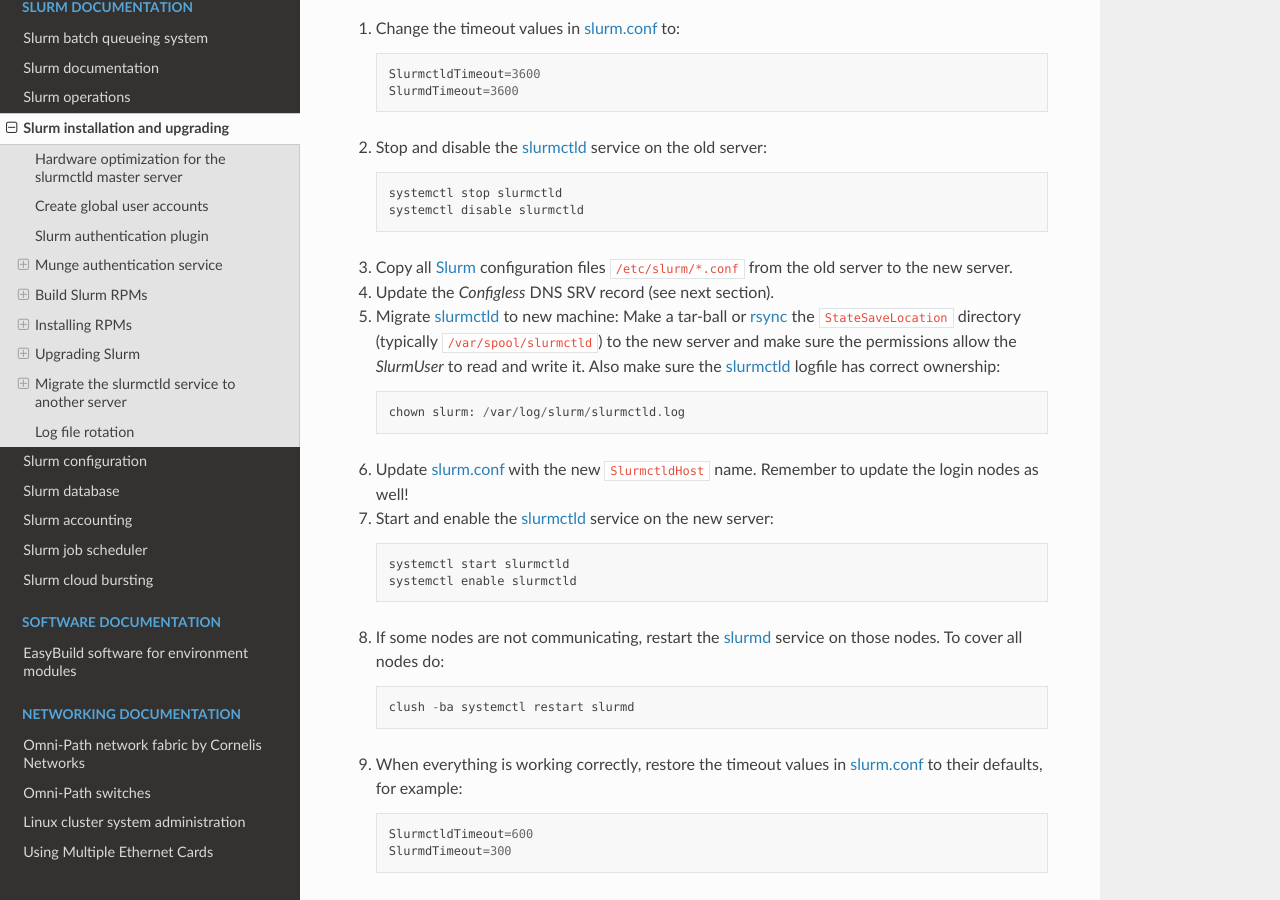
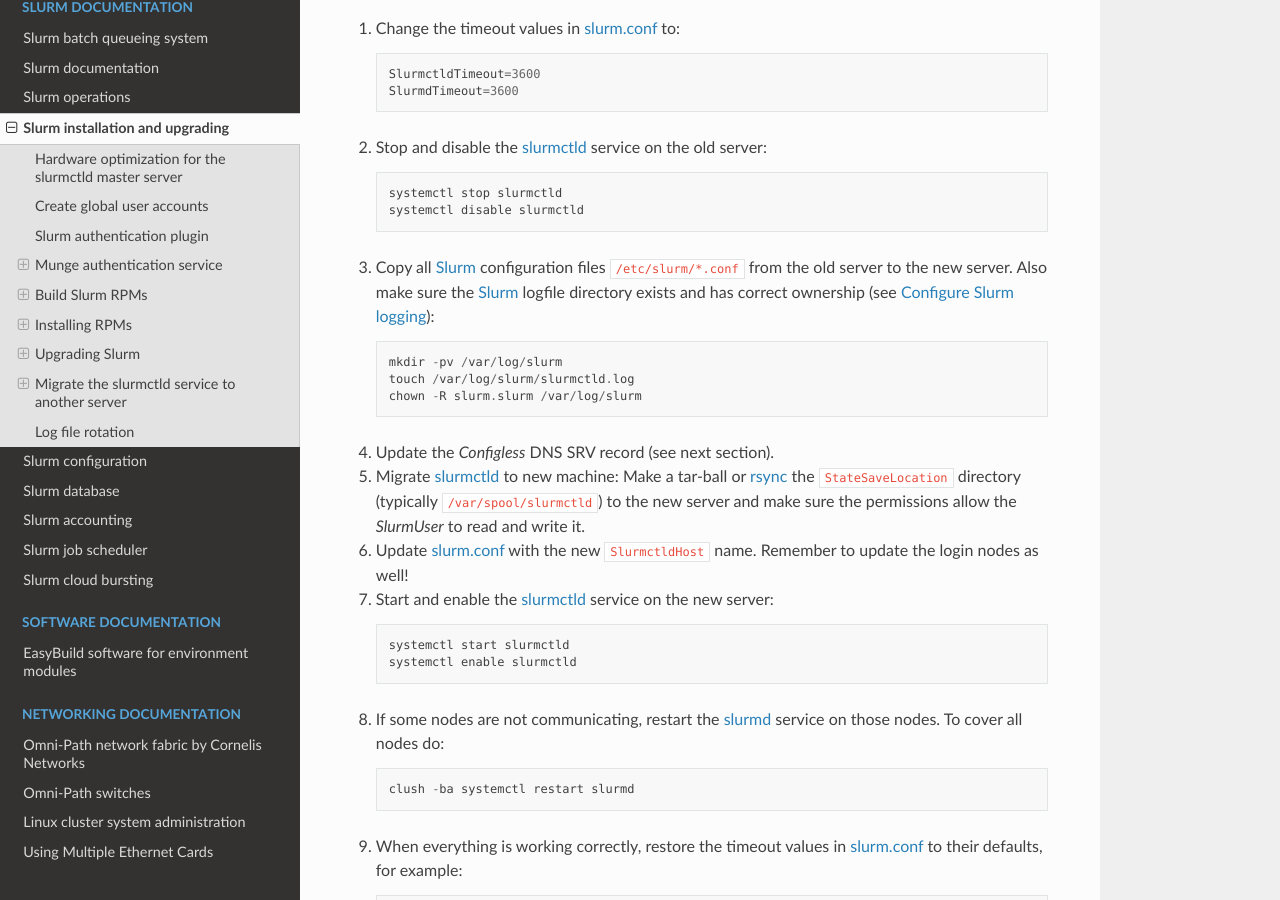
Before and after one commit to OleHolmNielsen/Niflheim_system, a Sphinx documentation site: the page built from docs/Slurm_installation.rst, in a window 1280 px wide and 900 px high, scrolled down 21061 px. Built offline with Sphinx 7.4.7 and the Read the Docs theme 2.0.0, drawn with Linux system fonts in a browser that asks for light colours.

Commit message:
Logfiles

```diff
--- a/docs/Slurm_installation.rst
+++ b/docs/Slurm_installation.rst
@@ -435,6 +435,8 @@ This modification may be beneficial on all Systemd_ systems including EL8.
 .. _configless: https://slurm.schedmd.com/configless_slurm.html
 .. _bug_11878: https://bugs.schedmd.com/show_bug.cgi?id=11878
 
+.. _configure-slurm-logging:
+
 Configure Slurm logging
 -----------------------
 
@@ -460,7 +462,6 @@ Configure Slurm logging
 
 .. _Administrator_Guide: https://slurm.schedmd.com/quickstart_admin.html
 .. _Bug_8272: https://bugs.schedmd.com/show_bug.cgi?id=8272
-
 
 .. _upgrading-slurm:
 
@@ -909,15 +910,16 @@ and the details are discussed in bug_20070_ :
      systemctl disable slurmctld
 
 3. Copy all Slurm_ configuration files ``/etc/slurm/*.conf`` from the old server to the new server.
+   Also make sure the Slurm_ logfile directory exists and has correct ownership (see :ref:`configure-slurm-logging`)::
+
+     mkdir -pv /var/log/slurm
+     touch /var/log/slurm/slurmctld.log
+     chown -R slurm.slurm /var/log/slurm
 
 4. Update the *Configless* DNS SRV record (see next section).
 5. Migrate slurmctld_ to new machine:
    Make a tar-ball or rsync_ the ``StateSaveLocation`` directory (typically ``/var/spool/slurmctld``)
    to the new server and make sure the permissions allow the *SlurmUser* to read and write it.
-   Also make sure the slurmctld_ logfile has correct ownership::
-
-     chown slurm: /var/log/slurm/slurmctld.log
-
 6. Update slurm.conf_ with the new ``SlurmctldHost`` name.
    Remember to update the login nodes as well!
 7. Start and enable the slurmctld_ service on the new server::
```
